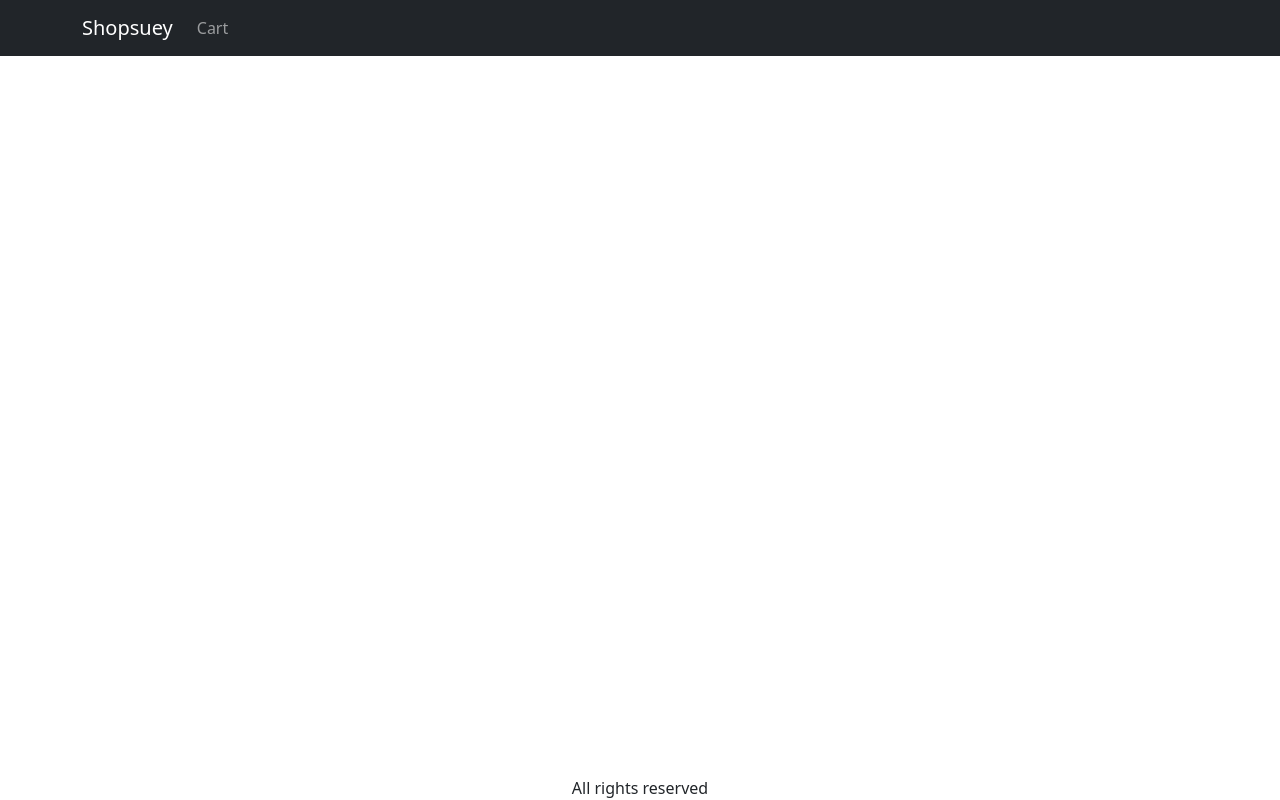
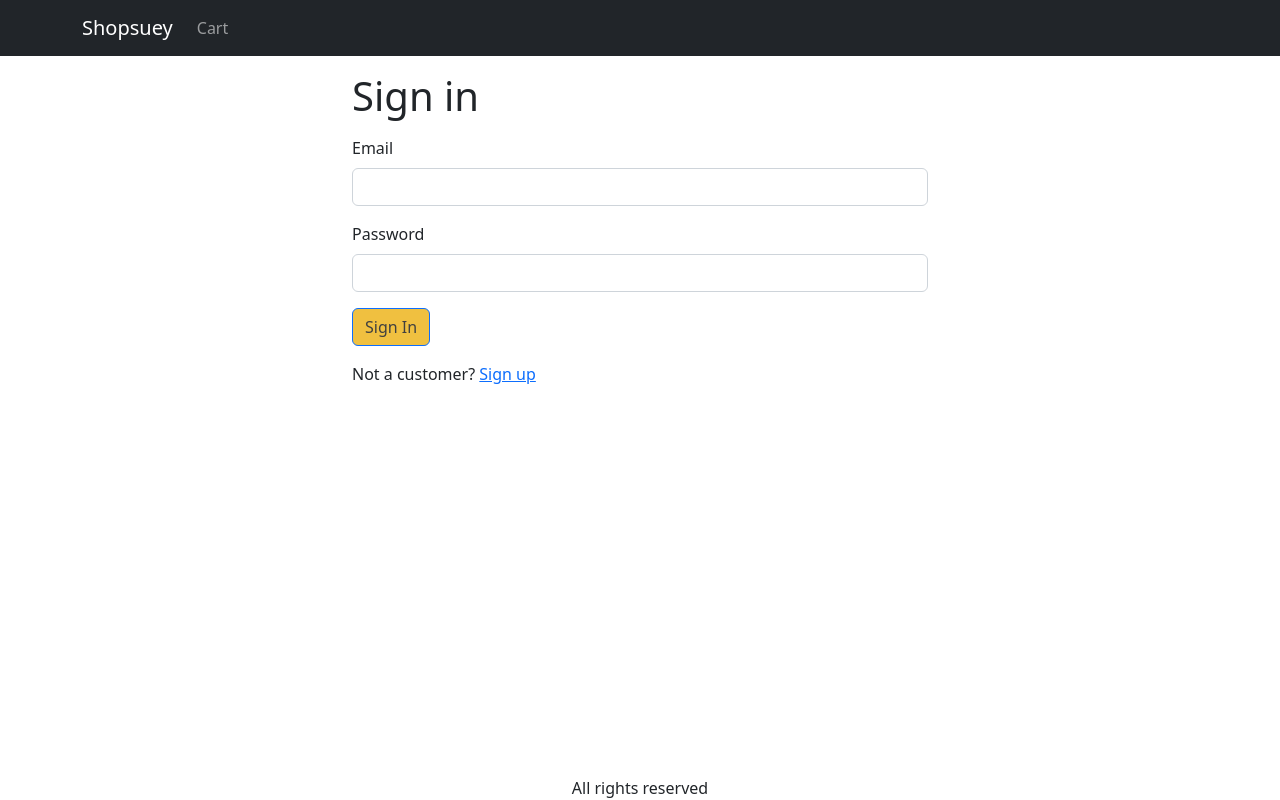
Before and after one commit to Javiolau/shopsuey, a React (Create React App) app in the folder client/: page /signin in a window 1280 px wide. Built offline with nearby package versions, Linux system fonts and the light colour scheme.

Commit message:
add gitignore

```diff
--- a/client/src/App.js
+++ b/client/src/App.js
@@ -10,6 +10,7 @@
 import { useContext } from 'react';
 import { Store } from './Store';
 import CartScreen from './screens/CartScreen';
+import SigninScreen from './screens/SigninScreen';
 
 
 function App() {
@@ -45,6 +46,7 @@
           <Routes>
             <Route path='/product/:slug' element={<ProductScreen />}/>
             <Route path='/' element={<HomeScreen/>}/>
+            <Route path='/signin' element={<SigninScreen/>}/>
             <Route path='/cart' element={<CartScreen/>}/>
           </Routes>
         </Container>
--- a/client/src/Store.js
+++ b/client/src/Store.js
@@ -4,7 +4,9 @@
 
 const initialState = {
     cart: {
-        cartItems:[],
+        cartItems: localStorage.getItem('cartItems')
+        ? JSON.parse(localStorage.getItem('cartItems'))
+        : [],
     },
 
 }
@@ -18,8 +20,16 @@
             const cartItems = existItem ? state.cart.cartItems.map((item) =>
                 item._id === existItem._id ? newItem : item
             ) : [...state.cart.cartItems, newItem];
+            localStorage.setItem('cartItems', JSON.stringify(cartItems));
             return{...state,cart:{...state.cart,cartItems}};
 
+        case 'CART_REMOVE_ITEM': {
+            const cartItems = state.cart.cartItems.filter(
+                (item) => item._id !== action.payload._id
+            );
+            localStorage.setItem('cartItems', JSON.stringify(cartItems));
+            return {...state,cart: {...state.cart,cartItems}};
+        }
 
         default:
             return state;
--- a/client/src/components/Product.js
+++ b/client/src/components/Product.js
@@ -1,20 +1,34 @@
-import React, { useContext } from 'react'
+import React, { useReducer,useContext } from 'react'
 import Rating from './Rating'
 import { Link } from 'react-router-dom'
+import axios from 'axios';
 import Card from 'react-bootstrap/Card'
 import Button from 'react-bootstrap/Button'
 import { Store } from '../Store'
 
 export default function Product(props) {
   const {product} = props;
+  const{ state, dispatch: ctxDispatch } = useContext(Store);
+  const{
+      cart:{cartItems},
+  } = state;
 
-  const {state, dispatch: cxtDispatch} = useContext(Store);
-  const addToCartHandler = () => {
-    cxtDispatch({
-      type: 'CART_ADD_ITEM',
-      payload: {...product, quantity: 1},
-    });
-  }
+  const addToCartHandler = async (item) => {
+    const existItem = cartItems.find((x) => x._id === product._id);
+    const quantity = existItem ? existItem.quantity+1 : 1;
+    const {data} = await axios.get(`/api/products/${item._id}`);
+    console.log(quantity);
+    if(data.countInStock < quantity) {
+
+        window.alert('Sorry Out of Stock');
+        return;
+      }
+      ctxDispatch({
+        type: 'CART_ADD_ITEM',
+        payload: {...item, quantity}
+      });
+}
+
 
   return (
     <Card key={product.slug}>
@@ -27,7 +41,8 @@
             </Link>
             <Rating rating={product.rating} numReviews={product.numReviews} />
             <Card.Text>${product.price}</Card.Text>
-            <Button onClick={product.countInStock > 0 ? addToCartHandler : null}>Add to cart</Button>
+            {product.countInStock === 0 ? <Button disabled variant='light'>Out of Stock</Button>
+            :<Button onClick={() => addToCartHandler(product)}>Add to cart</Button>}
         </Card.Body>
     </Card>
   )
--- a/client/src/index.css
+++ b/client/src/index.css
@@ -50,3 +50,7 @@
 .img-thumbnail {
   height: 80px;
 }
+
+.small-container {
+  max-width:600px;
+}
--- a/client/src/screens/CartScreen.js
+++ b/client/src/screens/CartScreen.js
@@ -1,8 +1,9 @@
 import React from 'react';
-import { Link } from 'react-router-dom';
+import { Link, Navigate, useNavigate } from 'react-router-dom';
 import { Helmet } from 'react-helmet-async';
 import { useContext, useEffect, useReducer } from 'react'
 import Row from 'react-bootstrap/Row';
+import axios from 'axios';
 import Col from 'react-bootstrap/Col';
 import MessageBox from '../components/MessageBox';
 import ListGroup from 'react-bootstrap/ListGroup';
@@ -11,10 +12,32 @@
 import { Store } from '../Store';
 
 export default function CartScreen() {
+    const navigate = useNavigate();
     const{ state, dispatch: ctxDispatch } = useContext(Store);
     const{
         cart:{cartItems},
     } = state;
+
+    const updateCartHandler = async (item, quantity) => {
+        const {data} = await axios.get(`/api/products/${item._id}`);
+        if(data.countInStock < quantity) {
+
+            window.alert('Sorry Out of Stock');
+            return;
+          }
+          ctxDispatch({
+            type: 'CART_ADD_ITEM',
+            payload: {...item, quantity}
+          });
+    }
+    const removeItemHandler = (item) => {
+        ctxDispatch({type:'CART_REMOVE_ITEM', payload: item});
+
+    }
+
+    const checkoutHandler = () => {
+        navigate('/signin?redirect=/shipping');
+    };
 
   return (
     <div>
@@ -45,17 +68,22 @@
                                          <Link to={`/product/${item.slug}`}>{item.name}</Link>
                                     </Col>
                                     <Col md = {3}>
-                                        <Button variant="light" disabled={item.quantity === 1}>
+                                        <Button variant="light"
+                                                onClick={()=>updateCartHandler(item,item.quantity-1)}
+                                                disabled={item.quantity === 1}>
                                             <i className='fas fa-minus-circle'></i>
                                         </Button>{" "}
                                         <span>{item.quantity}</span>{" "}
-                                        <Button variant="light" disabled={item.quantity === item.countInStock}>
+                                        <Button variant="light"
+                                                onClick={()=>updateCartHandler(item,item.quantity+1)}
+                                                disabled={item.quantity === item.countInStock}
+                                                >
                                             <i className='fas fa-plus-circle'></i>
                                         </Button>
                                     </Col>
                                     <Col md = {3}>${item.price}</Col>
                                     <Col md = {2}>
-                                        <Button variant='light'>
+                                        <Button variant='light' onClick={()=>removeItemHandler(item)}>
                                             <i className='fas fa-trash'></i>
                                         </Button>
                                     </Col>
@@ -82,6 +110,7 @@
                                     <Button
                                      type="button"
                                      variant='primary'
+                                     onClick={checkoutHandler}
                                      disabled={cartItems.length===0}>Proceed to Checkout</Button>
                                 </div>
                             </ListGroup.Item>
--- /dev/null
+++ b/client/src/screens/SigninScreen.js
@@ -0,0 +1,40 @@
+import React from 'react'
+import Button from 'react-bootstrap/Button'
+import Container from 'react-bootstrap/Container'
+import { Helmet } from 'react-helmet-async';
+import { Link } from 'react-router-dom'
+import { useLocation } from 'react-router-dom'
+import Form from 'react-bootstrap/Form';
+
+
+export default function SigninScreen() {
+  const {search} = useLocation();
+  const redirectInUrl = new URLSearchParams(search).get('redirect');
+  const redirect = redirectInUrl ? redirectInUrl : '/';
+  return (
+    <Container className = 'small-container'>
+        <Helmet>
+            <title>Sign In</title>
+        </Helmet>
+        <h1 className='my-3'>Sign in</h1>
+        <Form>
+            <Form.Group className='mb-3' controlId='email'>
+                <Form.Label>Email</Form.Label>
+                <Form.Control type='email' required/>
+            </Form.Group>
+            <Form.Group className='mb-3' controlId='password'>
+                <Form.Label>Password</Form.Label>
+                <Form.Control type='password' required/>
+            </Form.Group>
+            <div className='mb-3'>
+                <Button type='submit'>Sign In</Button>
+            </div>
+            <div className='mb-3'>
+                Not a customer?{' '}
+                <Link to={`/signup?redirect=${redirect}`}>Sign up</Link>
+            </div>
+
+        </Form>
+    </Container>
+  )
+}
```
Also changed, not shown: 2 other files (tests, documents, lock files or other folders).
